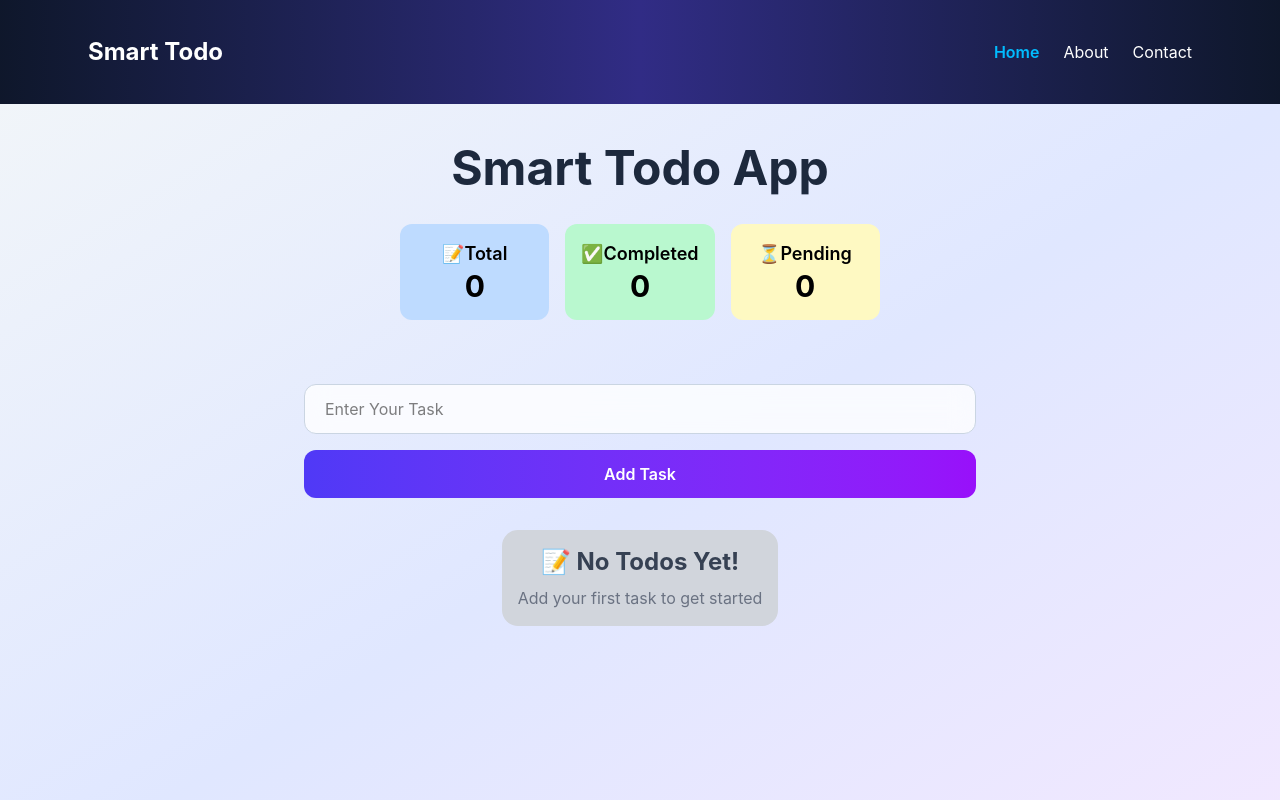
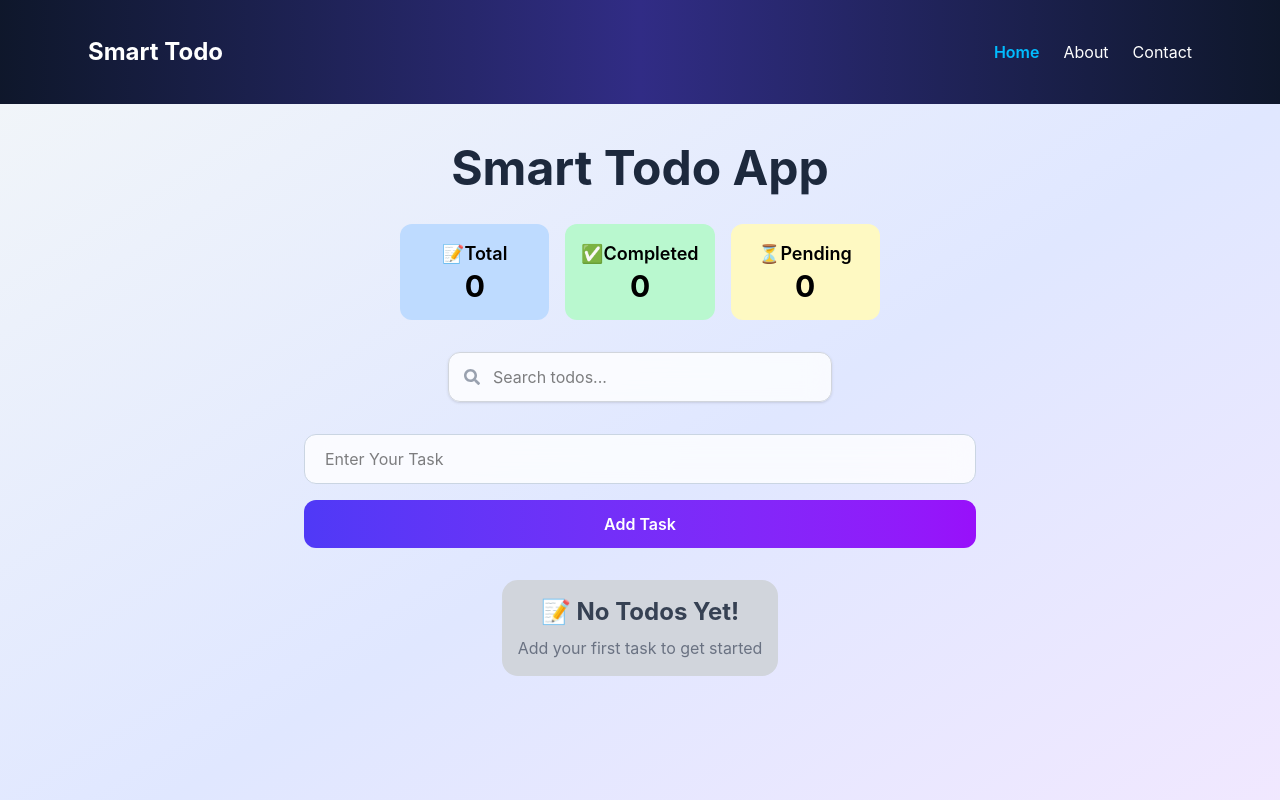
Before and after one commit to aakashtechworks/smart-todo, a React (Vite) app: page / in a window 1280 px wide. Shown: the top 800 px of the page. Built offline with nearby package versions, Linux system fonts and the light colour scheme.

Commit message:
Add todo search feature

```diff
--- a/src/pages/Home.jsx
+++ b/src/pages/Home.jsx
@@ -2,6 +2,7 @@ import React, { useState, useEffect } from 'react'
 import TodoForm from '../components/todo/TodoForm'
 import TodoList from '../components/todo/TodoList'
 import TodoItem from '../components/todo/TodoItem'
+import { FaSearch } from 'react-icons/fa'
 
 const Home = () => {
   const [todos, setTodos] = useState(()=>{
@@ -16,6 +17,8 @@ const Home = () => {
   }, [todos])
 
   const [editTodo, setEditTodo] = useState(null)
+
+  const [search, setSearch] = useState("")
 
   const addTodo = (newTask)=>{
       setTodos([...todos, {
@@ -47,6 +50,10 @@ const Home = () => {
     )
   }
 
+  const filterTodos = todos.filter((todo)=> todo.text.toLowerCase().includes(search.toLowerCase()))
+  console.log(filterTodos)
+
+
   return (
     <main className='min-h-screen flex flex-col items-center bg-gradient-to-br from-slate-100 via-indigo-100 to-purple-100 px-4 py-10'>
       <h1 className='text-4xl md:text-5xl font-bold text-center text-slate-800 mb-8'>Smart Todo App</h1>
@@ -68,9 +75,19 @@ const Home = () => {
         </div>
       </div>
 
+      <div className='w-full md:w-96 relative'>
+        <FaSearch className='absolute left-4 top-1/2 -translate-y-1/2 text-gray-400 z-10'/>
+
+      <input type="text"
+      placeholder='Search todos...'
+      value={search}
+      onChange={(e)=>setSearch(e.target.value)}
+      className='w-full pl-11 pr-11 px-4 py-3 rounded-xl border border-gray-300 bg-white/80 backdrop-blur-md shadow-sm outline-none focus:ring-2 focus:ring-indigo-500 focus:border-indigo-500 transition-all'/>
+      </div>
+
       <TodoForm addTodo={addTodo} editTodo={editTodo} setEditTodo={setEditTodo} updateTodo={updateTodo}/>
 
-      <TodoList todos={todos} deleteTodo={deleteTodo} toggleComplete={toggleComplete} setEditTodo={setEditTodo}/>
+      <TodoList todos={filterTodos} deleteTodo={deleteTodo} toggleComplete={toggleComplete} setEditTodo={setEditTodo}/>
 
     </main>
   )
```
